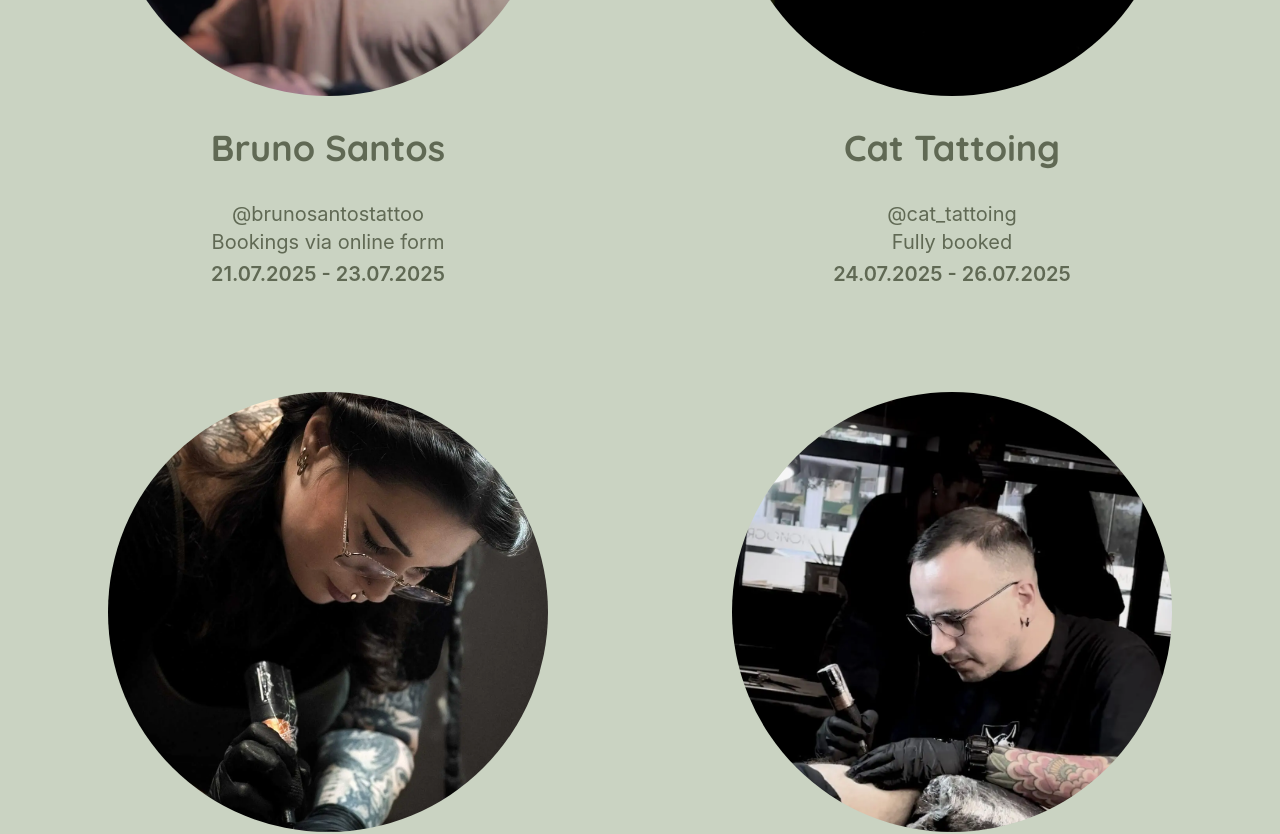
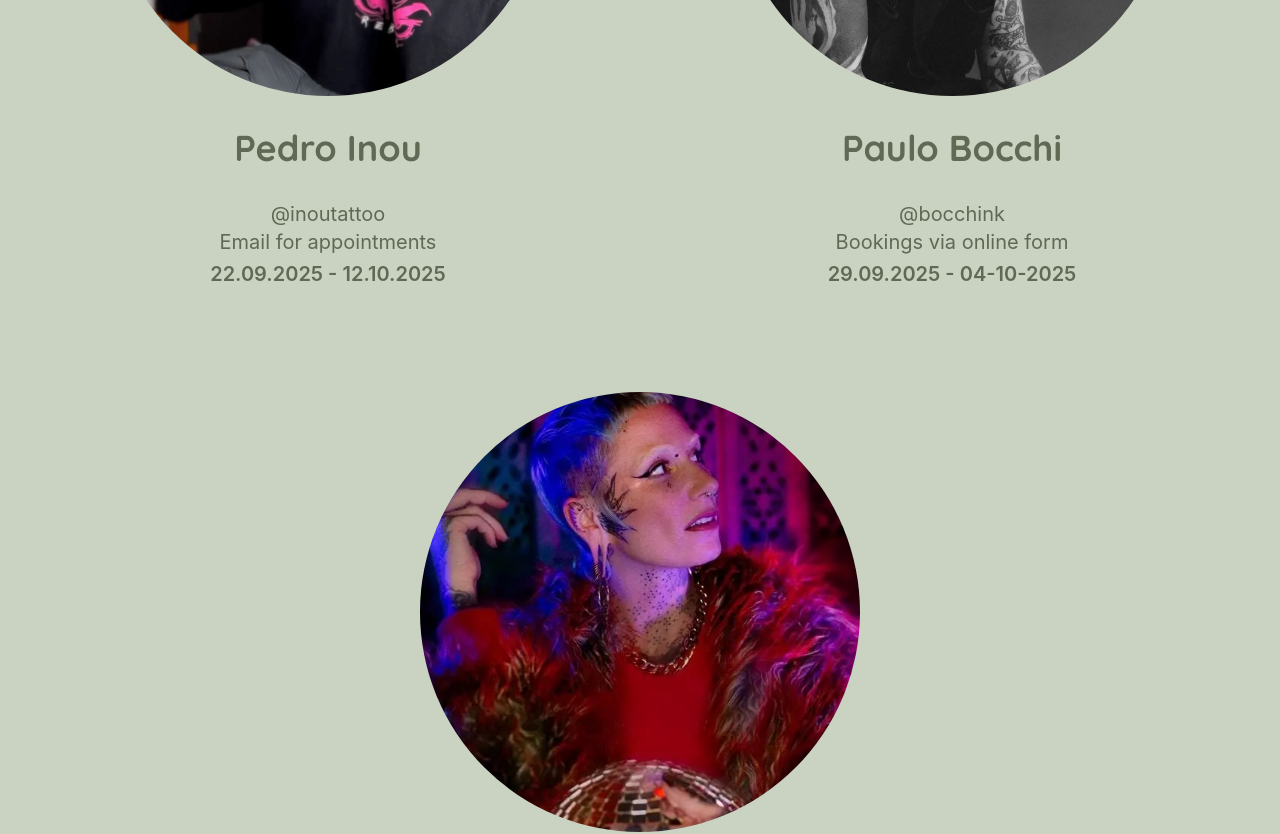
Before and after one commit to Cmbs86/Thorns-and-Spines-page, a React (Vite) app: page /upcoming-guests in a window 1280 px wide. Shown: the part 580-1414 px from the top of the page. Built offline with nearby package versions, Linux system fonts and the light colour scheme.

Commit message:
remove expired guest dates and add Lou Akima guest artist

```diff
--- a/src/pages/UpcomingGuests.tsx
+++ b/src/pages/UpcomingGuests.tsx
@@ -6,13 +6,9 @@ import { useTranslation } from "react-i18next";
 import ArtistCard from "../components/ArtistCard.tsx";
 import AnimatedSeparator from "../components/AnimatedSeparator.tsx";
 // Images imports
-
-import Rafaella from "../assets/images/raffaela_fabbri.webp";
-import Cat from "../assets/images/cat_tattoing.webp";
-import bruno_santos from "../assets/images/bruno_santos.webp";
-import the_aphotic from "../assets/images/the_aphotic.webp";
 import pedro_inou from "../assets/images/pedro_inou.webp";
 import paulo_bocchi from "../assets/images/paulo_bocchi.webp";
+import lou_akima from "../assets/images/lou-akima.webp";
 
 type TranslationKeys =
   | "guest_artists"
@@ -37,56 +33,6 @@ const UpcomingGuests = () => {
 
           {/* Wrapper for cards */}
           <div className="max-w-[1500px] mx-auto flex flex-col md:flex-row flex-wrap justify-around 2xl:justify-between gap-y-10 ">
-
-            <ArtistCard
-              img={bruno_santos}
-              alt={"Bruno Santos's photo"}
-              title={"Bruno Santos's photo"}
-              artist={"Bruno Santos"}
-              link={"https://www.instagram.com/brunosantostattoo/"}
-              socialMedia={"@brunosantostattoo"}
-              booking={(
-                "https://sanctorumtattoo.com/get-booked-in?fbclid=PAZXh0bgNhZW0CMTEAAafTsAoUD4P2KnRFVgEj_rDwfTMG1yI2YBQqdxYBfjTa6MDKctysS375ZmLsPw_aem_pWjR9TC2s5LcrpWkvr4lig"
-              )}
-              bookingText={t("booking_form")}
-              dates="21.07.2025 - 23.07.2025"
-            />
-
-
-            <ArtistCard
-              img={Cat}
-              alt={"Cat Tattoing's photo"}
-              title={"Cat Tattoing's photo"}
-              artist={"Cat Tattoing"}
-              link={"https://www.instagram.com/cattattooing/"}
-              socialMedia={"@cat_tattoing"}
-              booking={"https://www.instagram.com/cattattooing/"}
-              bookingText={t("booking_fully")}
-              dates="24.07.2025 - 26.07.2025"
-            />
-            <ArtistCard
-              img={Rafaella}
-              alt={"Raffaella Fabbri's photo"}
-              title={"Raffaella Fabbri's photo"}
-              artist={"Raffaella Fabbri"}
-              link={"https://www.instagram.com/raffaellafabbri.ttt/"}
-              socialMedia={"@raffaellafabbri.ttt"}
-              booking={"mailto:raffaellafabbri.ttt@gmail.com"}
-              bookingText={t("email_appointments")}
-              dates="24.07.2025 - 26.07.2025"
-            />
-            <ArtistCard
-              img={the_aphotic}
-              alt={"The Aphotic's photo"}
-              title={"The Aphotic's photo"}
-              artist={"The Aphotic"}
-              link={"https://www.instagram.com/the_aphotic/"}
-              socialMedia={"@the_aphotic"}
-              booking={"mailto:aphotictattoo@gmail.com"}
-              bookingText={t("email_appointments")}
-              dates="27.08.2025 - 29.08.2025"
-            />
-
             <ArtistCard
               img={pedro_inou}
               alt={"Pedro Inou's photo"}
@@ -105,11 +51,22 @@ const UpcomingGuests = () => {
               artist={"Paulo Bocchi"}
               link={"https://www.instagram.com/bocchink/"}
               socialMedia={"@bocchink"}
-              booking={(
-               "https://docs.google.com/forms/d/e/1FAIpQLSfwdB_TRMr2Jv68ColfEsLDToIUUPYCjxLKx-e-8HluhTXYWQ/viewform?fbclid=PAZXh0bgNhZW0CMTEAAacOPNHsYv1D_V3xALGvNxKYpGI3Axzear-QAHwEyLqc3uucvOa03tsA8PcKSQ_aem_gtmZcpzEiVTh0QNGTld-uA&pli=1"
-              )}
+              booking={
+                "https://docs.google.com/forms/d/e/1FAIpQLSfwdB_TRMr2Jv68ColfEsLDToIUUPYCjxLKx-e-8HluhTXYWQ/viewform?fbclid=PAZXh0bgNhZW0CMTEAAacOPNHsYv1D_V3xALGvNxKYpGI3Axzear-QAHwEyLqc3uucvOa03tsA8PcKSQ_aem_gtmZcpzEiVTh0QNGTld-uA&pli=1"
+              }
               bookingText={t("booking_form")}
               dates="29.09.2025 - 04-10-2025"
+            />
+            <ArtistCard
+              img={lou_akima}
+              alt={"Lou Akima's photo"}
+              title={"Lou Akima's photo"}
+              artist={"Lou Akima"}
+              link={"https://www.instagram.com/lou___akima/"}
+              socialMedia={"@lou___akima"}
+              booking={"mailto:louakima@gmx.de"}
+              bookingText={t("email_appointments")}
+              dates="13.10.2025 - 15.10.2025"
             />
           </div>
         </main>
```
Also changed, not shown: src/assets/images/lou-akima.webp (added).
